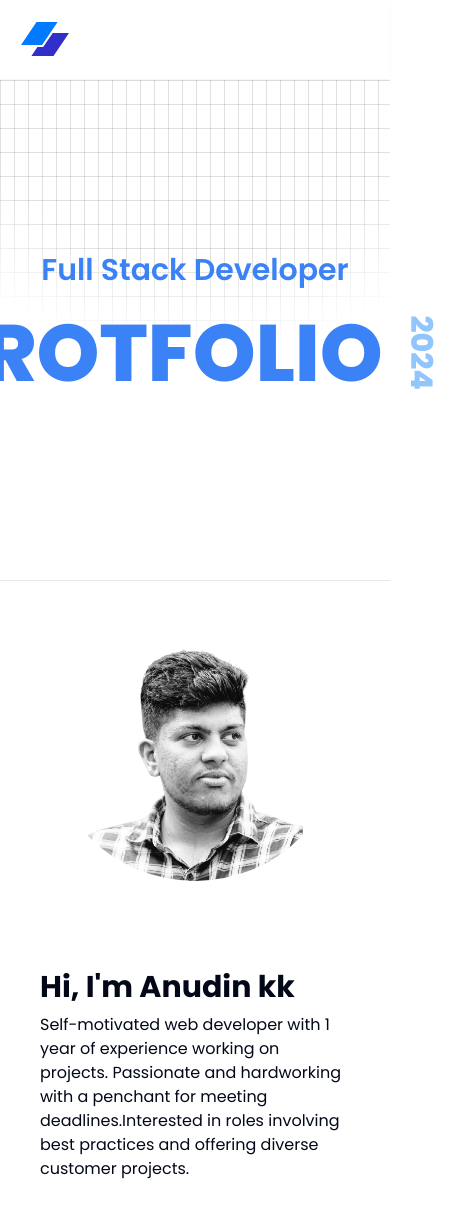
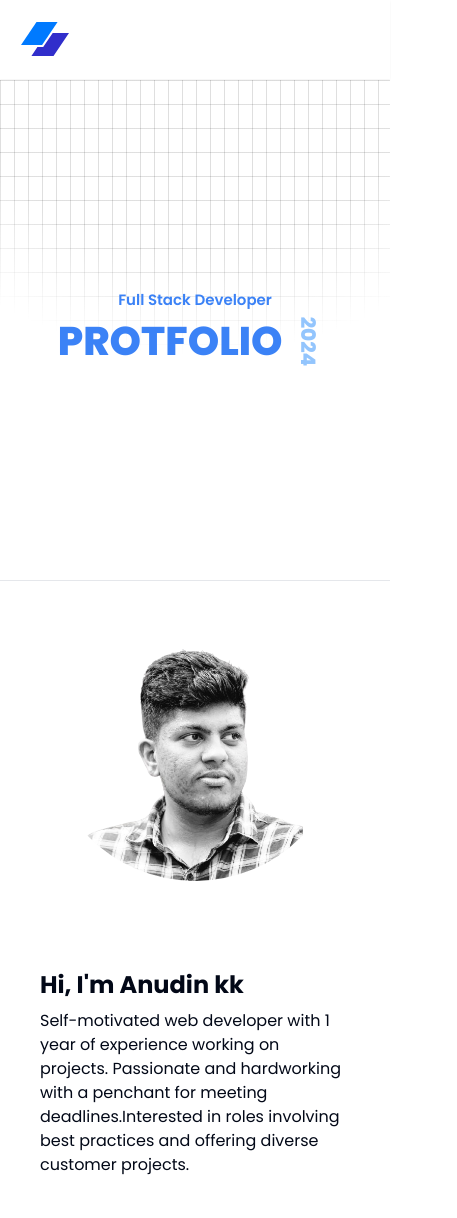
Before and after one commit to Anudinkk/portfolio-website, a Next.js app: page / in a window 390 px wide. Shown: the top 1218 px of the page, 457 px wide, since content can reach past the window. Built offline with nearby package versions, Linux system fonts and the light colour scheme.

Commit message:
make mobile responsive

```diff
--- a/app/_components/Heros.jsx
+++ b/app/_components/Heros.jsx
@@ -17,12 +17,12 @@ const Heros = () => {
             </div>
             <div className='absolute top-0 right-0 bottom-0 left-0 flex flex-col justify-center items-center'>
                 <div className=''>
-                    <h3 className='text-[30px] text-blue-500 font-semibold '> Full Stack Developer</h3>
+                    <h3 className='md:text-[30px] text-[15px] text-blue-500 font-semibold '> Full Stack Developer</h3>
                 </div>
                 <div>
-                    <h1 className='text-[80px] text-blue-500 font-extrabold w-full flex items-center justify-center uppercase'>
+                    <h1 className='md:text-[80px] text-[40px] text-blue-500 font-extrabold w-full flex items-center justify-center uppercase'>
                         Protfolio
-                        <span className='rotate-90 text-[30px] text-blue-300 leading-tight'>{getCurrentYear()}</span>
+                        <span className='rotate-90 md:text-[30px] text-[20px] text-blue-300 leading-tight'>{getCurrentYear()}</span>
                     </h1>
                 </div>
 
--- a/app/_components/Intro.jsx
+++ b/app/_components/Intro.jsx
@@ -16,7 +16,7 @@ const Intro = () => {
                         whileInView={{ opacity: 1, x: 0 }}
                         initial={{ opacity: 0, x: -100 }}
                         transition={{ duration: 0.5 }}
-                        className='text-3xl font-bold my-2'>Hi, I'm Anudin kk
+                        className='text-2xl md:text-3xl font-bold my-2'>Hi, I'm Anudin kk
                     </motion.h1>
                     {/* <span className='bg-gradient-to-r from-blue-600 via-slate-400 to-purple-500 bg-clip-text text-3xl font-semibold
                     tracking-tight text-transparent'>
```
